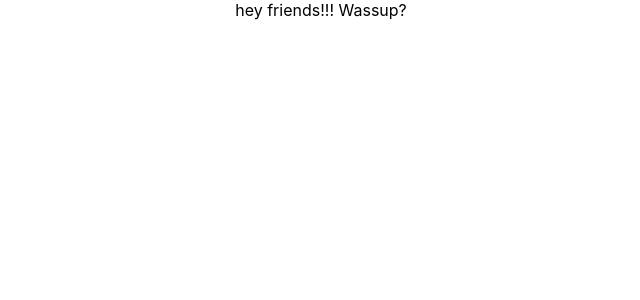
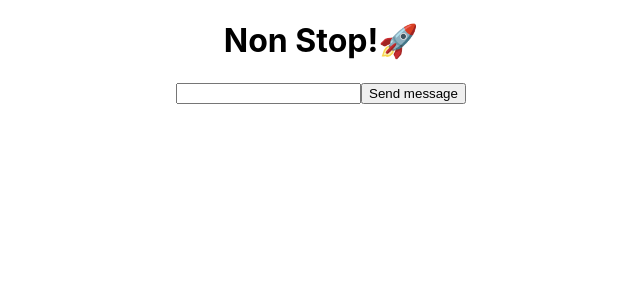
Before and after one commit to kevinjacob2001/NonStop-ChatApp, a React (Create React App) app: page / in a window 1280 px wide. Shown: the top 300 px of the page, without its empty margins (319-959 px from the left). Built offline with nearby package versions, Linux system fonts and the light colour scheme.

Commit message:
added the input field

```diff
--- a/src/App.js
+++ b/src/App.js
@@ -1,10 +1,19 @@
-import React from 'react';
+import React, { useState } from 'react';
 import './App.css';
 
 function App() {
+
+  const sendMessage=()=>{
+
+  }
+
+  const [input,setInput]=useState("")
+     console.log(input);
   return (
     <div className="App">
-      hey friends!!! Wassup?
+      <h1>Non Stop!🚀</h1>
+      <input value={input} onChange={(event)=>setInput(event.target.value)}/>
+      <button>Send message</button>
     </div>
   );
 }
```
